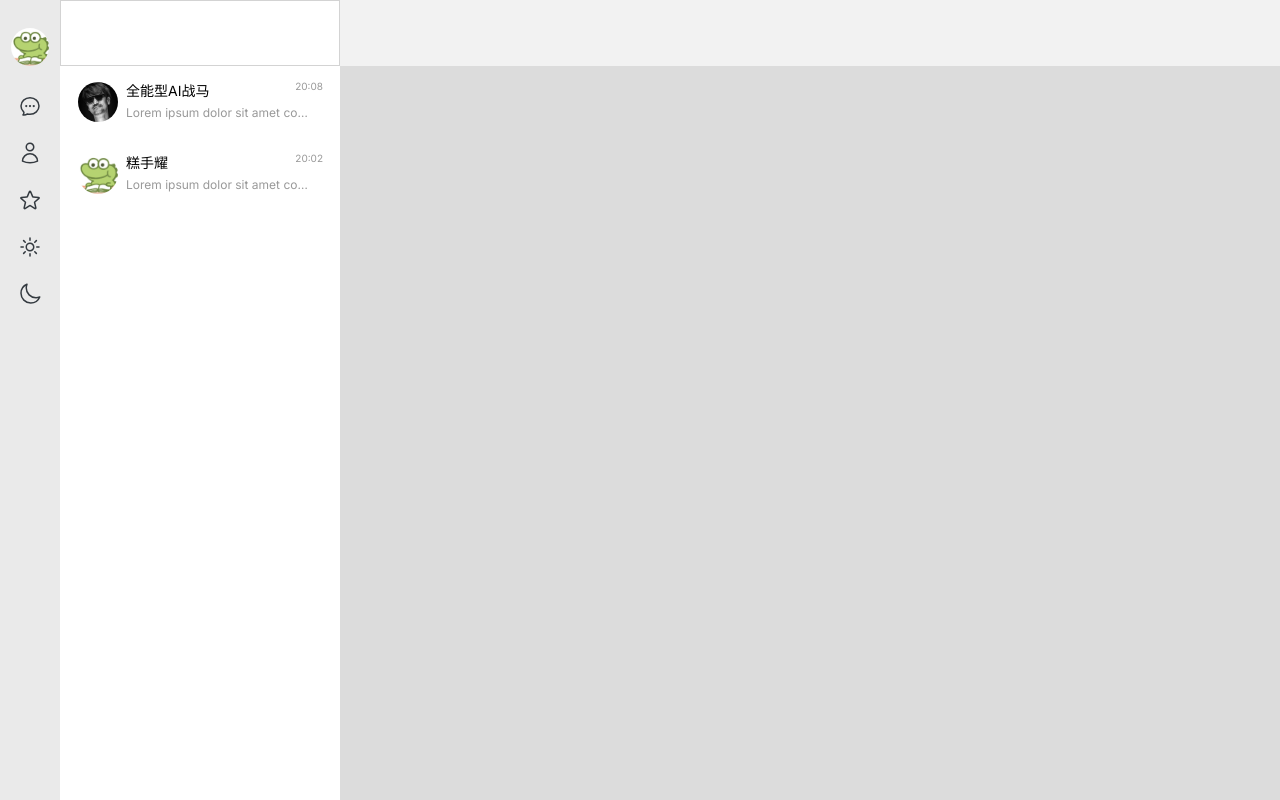
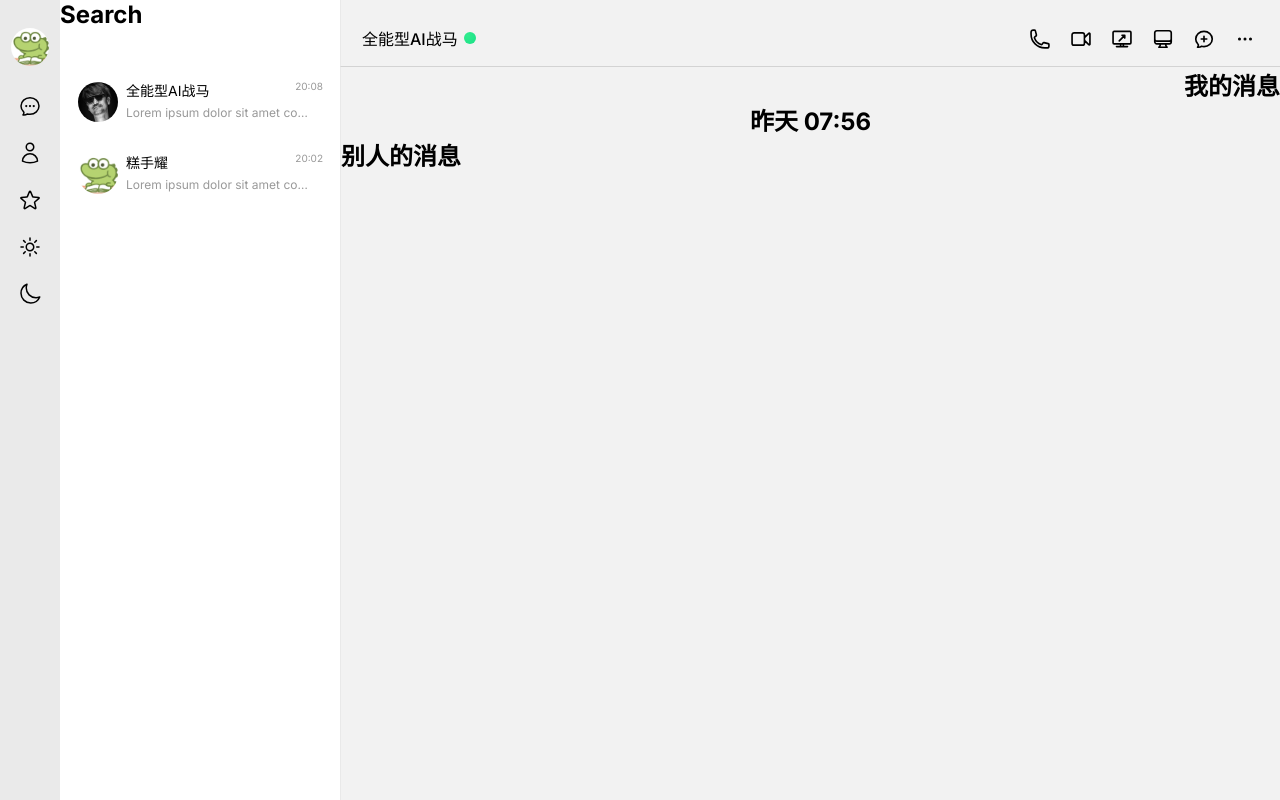
Before and after one commit to zjy-dev/grpc-go-chatroom, a plain HTML site: page static/qq.html in a window 1280 px wide. Drawn offline with Linux system fonts and the light colour scheme.

Commit message:
✨ feat(front-end): add menu

```diff
--- a/static/css/common.css
+++ b/static/css/common.css
@@ -6,7 +6,7 @@
 
 body {
     font-family: "Inter", sans-serif;
-    color: #343a40;
+    color: #000000;
     font-size: 24px;
     height: 100vh;
     font-weight: bold;
--- a/static/css/menu.css
+++ b/static/css/menu.css
@@ -2,4 +2,40 @@ menu {
     grid-area: menu;
 
     background-color: #f2f2f2;
+
+    font-size: 16px;
+
+    display: flex;
+    gap: 19px;
+    justify-content: flex-end;
+    align-items: flex-end;
+
+    padding: 0px 24px 16px 21px;
+    border-left: 1.5px solid rgb(233, 233, 233);
 }
+
+.menu__name {
+    font-weight: 500;
+    margin-right: auto;
+    display: flex;
+    gap: 6px;
+    justify-content: flex-start;
+}
+
+.menu__status {
+    width: 12px;
+    height: 12px;
+    border-radius: 50%;
+    align-self: center;
+    background: radial-gradient(circle at 30% 30%, rgb(50, 236, 142), rgb(37, 230, 138), rgb(25, 224, 135));
+}
+
+menu svg {
+    width: 22px;
+    height: 22px;
+    stroke-width: 1.8;
+}
+
+menu svg:hover {
+    stroke: #0099ff;
+}
--- a/static/qq.html
+++ b/static/qq.html
@@ -1,10 +1,10 @@
 <!DOCTYPE html>
-<html lang="en">
+<html lang="zh-CN">
   <head>
     <meta charset="UTF-8" />
     <meta http-equiv="X-UA-Compatible" content="IE=edge" />
     <meta name="viewport" content="width=device-width, initial-scale=1.0" />
-    <title>QQ</title>
+    <title>GRPC-Go Chatroom</title>
 
     <!-- font -->
     <link rel="preconnect" href="https://fonts.googleapis.com" />
@@ -23,10 +23,27 @@
     <style>
       main {
         grid-area: main;
-        background-color: gainsboro;
+        background-color: rgb(242, 242, 242);
+        border-left: 1.5px solid rgb(233, 233, 233);
+        border-top: 1.5px solid lightgray;
+
+        display: flex;
+        justify-content: flex-start;
+
+        align-items: center;
+        flex-direction: column;
+      }
+
+      .main__user-message {
+        align-self: flex-end;
+      }
+
+      .main__other-message {
+        align-self: flex-start;
       }
     </style>
   </head>
+
   <body>
     <nav>
       <img
@@ -118,8 +135,109 @@
       </div>
       <div class="nav__secondary-function-container"></div>
     </nav>
-    <div style="grid-area: search; border: 1px solid lightgray"></div>
-    <menu> </menu>
+    <div style="grid-area: search">Search</div>
+    <menu>
+      <div class="menu__name">
+        <p>全能型AI战马</p>
+        <div class="menu__status"></div>
+      </div>
+
+      <svg
+        xmlns="http://www.w3.org/2000/svg"
+        fill="none"
+        viewBox="0 0 24 24"
+        stroke-width="1.5"
+        stroke="currentColor"
+      >
+        <path
+          stroke-linecap="round"
+          stroke-linejoin="round"
+          d="M2.25 6.75c0 8.284 6.716 15 15 15h2.25a2.25 2.25 0 0 0 2.25-2.25v-1.372c0-.516-.351-.966-.852-1.091l-4.423-1.106c-.44-.11-.902.055-1.173.417l-.97 1.293c-.282.376-.769.542-1.21.38a12.035 12.035 0 0 1-7.143-7.143c-.162-.441.004-.928.38-1.21l1.293-.97c.363-.271.527-.734.417-1.173L6.963 3.102a1.125 1.125 0 0 0-1.091-.852H4.5A2.25 2.25 0 0 0 2.25 4.5v2.25Z"
+        />
+      </svg>
+      <svg
+        xmlns="http://www.w3.org/2000/svg"
+        fill="none"
+        viewBox="0 0 24 24"
+        stroke-width="1.5"
+        stroke="currentColor"
+      >
+        <path
+          stroke-linecap="round"
+          stroke-linejoin="round"
+          d="m15.75 10.5 4.72-4.72a.75.75 0 0 1 1.28.53v11.38a.75.75 0 0 1-1.28.53l-4.72-4.72M4.5 18.75h9a2.25 2.25 0 0 0 2.25-2.25v-9a2.25 2.25 0 0 0-2.25-2.25h-9A2.25 2.25 0 0 0 2.25 7.5v9a2.25 2.25 0 0 0 2.25 2.25Z"
+        />
+      </svg>
+
+      <svg
+        xmlns="http://www.w3.org/2000/svg"
+        fill="none"
+        viewBox="0 0 24 24"
+        stroke-width="1.5"
+        stroke="currentColor"
+      >
+        <path
+          stroke-linecap="round"
+          stroke-linejoin="round"
+          d="M6 20.25h12m-7.5-3v3m3-3v3m-10.125-3h17.25c.621 0 1.125-.504 1.125-1.125V4.875c0-.621-.504-1.125-1.125-1.125H3.375c-.621 0-1.125.504-1.125 1.125v11.25c0 .621.504 1.125 1.125 1.125Z"
+        />
+        <path
+          stroke-linecap="round"
+          stroke-linejoin="round"
+          d="M9 14 L15 8 M15 8 L15 11 M15 8 L12 8"
+        />
+      </svg>
+
+      <svg
+        xmlns="http://www.w3.org/2000/svg"
+        fill="none"
+        viewBox="0 0 24 24"
+        stroke-width="1.5"
+        stroke="currentColor"
+        class="size-6"
+      >
+        <path
+          stroke-linecap="round"
+          stroke-linejoin="round"
+          d="M9 17.25v1.007a3 3 0 0 1-.879 2.122L7.5 21h9l-.621-.621A3 3 0 0 1 15 18.257V17.25m6-12V15a2.25 2.25 0 0 1-2.25 2.25H5.25A2.25 2.25 0 0 1 3 15V5.25m18 0A2.25 2.25 0 0 0 18.75 3H5.25A2.25 2.25 0 0 0 3 5.25m18 0V12a2.25 2.25 0 0 1-2.25 2.25H5.25A2.25 2.25 0 0 1 3 12V5.25"
+        />
+      </svg>
+
+      <svg
+        xmlns="http://www.w3.org/2000/svg"
+        fill="none"
+        viewBox="0 0 24 24"
+        stroke-width="1.5"
+        stroke="currentColor"
+        class="size-6"
+      >
+        <path
+          stroke-linecap="round"
+          stroke-linejoin="round"
+          d="M12 20.25c4.97 0 9-3.694 9-8.25s-4.03-8.25-9-8.25S3 7.444 3 12c0 2.104.859 4.023 2.273 5.48.432.447.74 1.04.586 1.641a4.483 4.483 0 0 1-.923 1.785A5.969 5.969 0 0 0 6 21c1.282 0 2.47-.402 3.445-1.087.81.22 1.668.337 2.555.337Z"
+        />
+
+        <path
+          stroke-linecap="round"
+          stroke-linejoin="round"
+          d="M12 9v6M9 12h6"
+        />
+      </svg>
+      <svg
+        xmlns="http://www.w3.org/2000/svg"
+        fill="none"
+        viewBox="0 0 24 24"
+        stroke-width="1.5"
+        stroke="currentColor"
+        class="size-6"
+      >
+        <path
+          stroke-linecap="round"
+          stroke-linejoin="round"
+          d="M6.75 12a.75.75 0 1 1-1.5 0 .75.75 0 0 1 1.5 0ZM12.75 12a.75.75 0 1 1-1.5 0 .75.75 0 0 1 1.5 0ZM18.75 12a.75.75 0 1 1-1.5 0 .75.75 0 0 1 1.5 0Z"
+        />
+      </svg>
+    </menu>
     <section class="chat-option">
       <div class="chat-option__box chat-option__box--friend">
         <img src="./markae-avatar.jpg" alt="Markae Avatar" />
@@ -150,6 +268,10 @@
       </div>
     </section>
 
-    <main></main>
+    <main>
+      <div class="main__user-message">我的消息</div>
+      <div class="main__time">昨天 07:56</div>
+      <div class="main__other-message">别人的消息</div>
+    </main>
   </body>
 </html>
```
